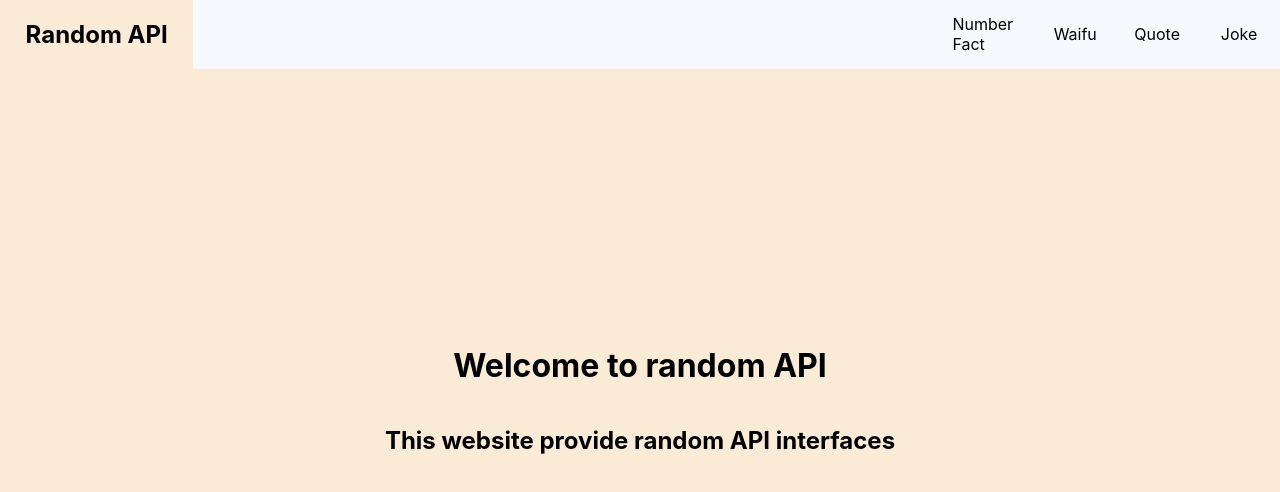
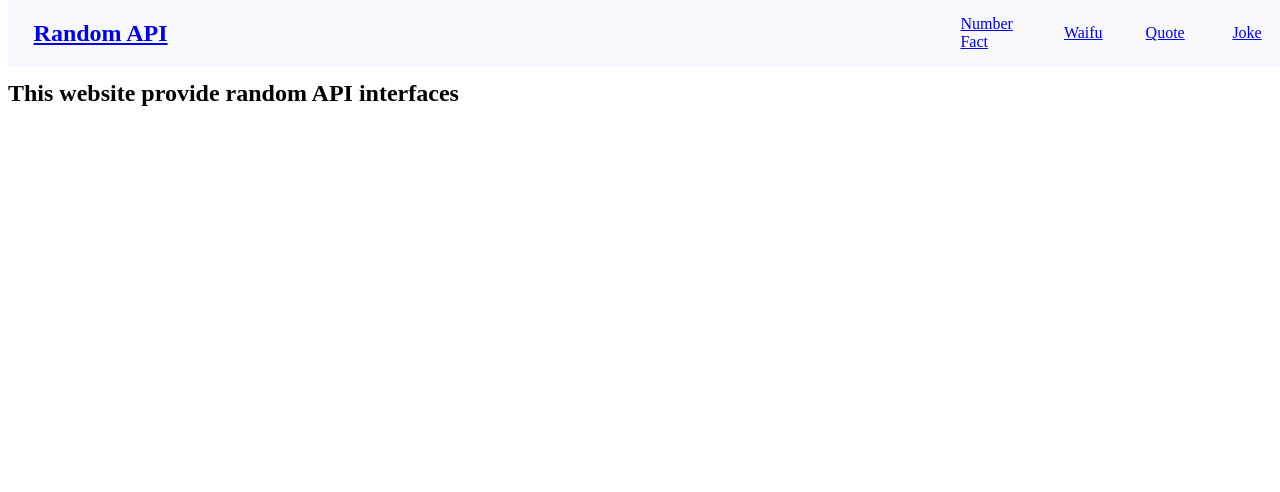
Before and after one commit to asen23/RandomAPI, a Next.js app: page / in a window 1280 px wide. Shown: the top 492 px of the page. Built offline with nearby package versions, Linux system fonts and the light colour scheme.

Commit message:
feat: changed homepage style to tailwind

```diff
--- a/pages/_app.jsx
+++ b/pages/_app.jsx
@@ -1,4 +1,4 @@
-import "../styles/globals.css"
+import 'tailwindcss/tailwind.css'
 import Layout from "../component/Layout/Layout"
 
 function MyApp({ Component, pageProps }) {
--- a/pages/index.jsx
+++ b/pages/index.jsx
@@ -4,9 +4,9 @@ import Navbar from "../component/Navbar/Navbar"
 export default function Home() {
     return (
         <div>
-            <div className={`container`}>
-                <h1>Welcome to random API</h1>
-                <h2>This website provide random API interfaces</h2>
+            <div className="flex justify-center items-center flex-col min-h-screen gap-8 bg-[antiquewhite]">
+                <h1 className="text-3xl font-bold">Welcome to random API</h1>
+                <h2 className="text-2xl font-bold">This website provide random API interfaces</h2>
             </div>
         </div>
     )
```
